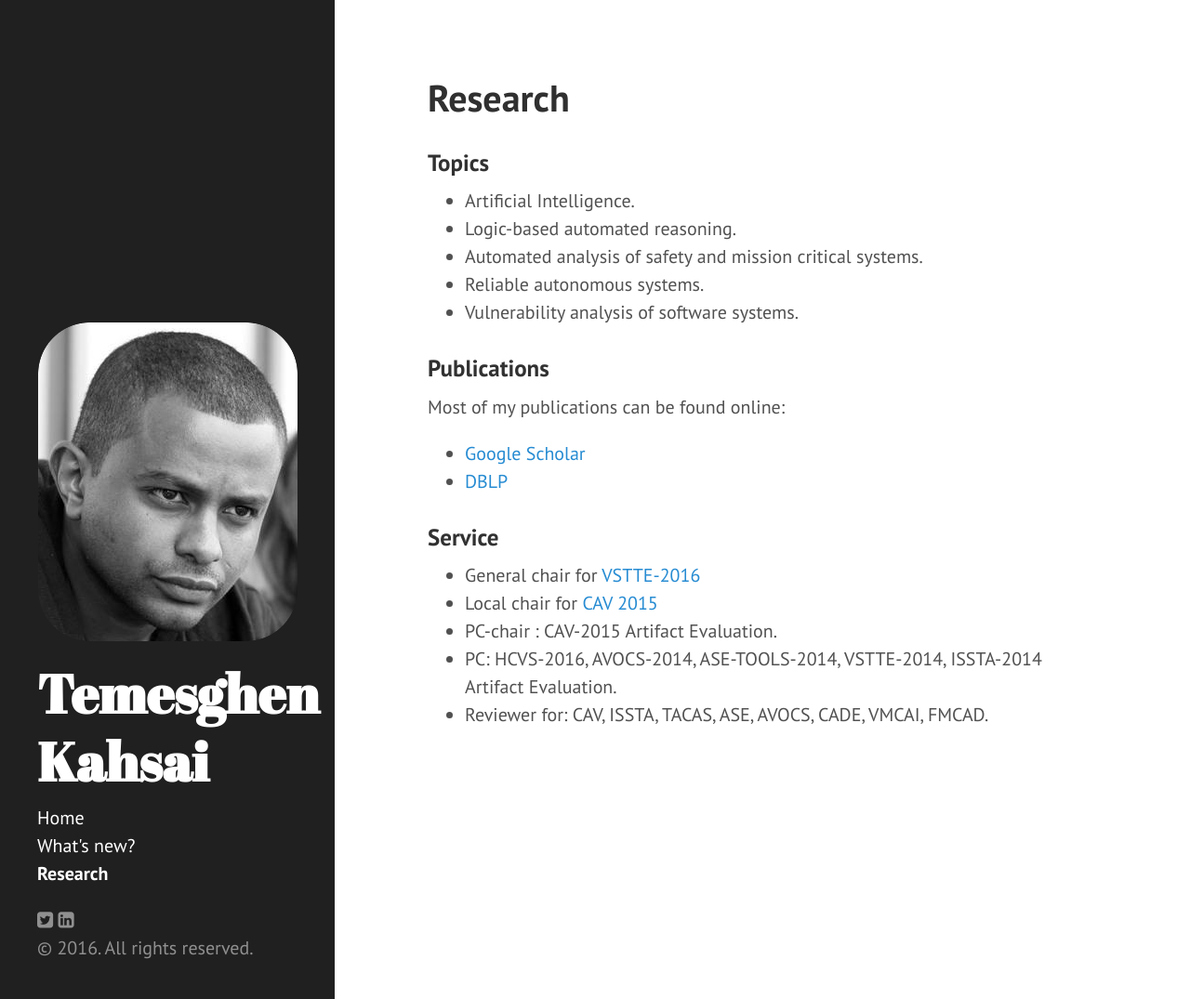
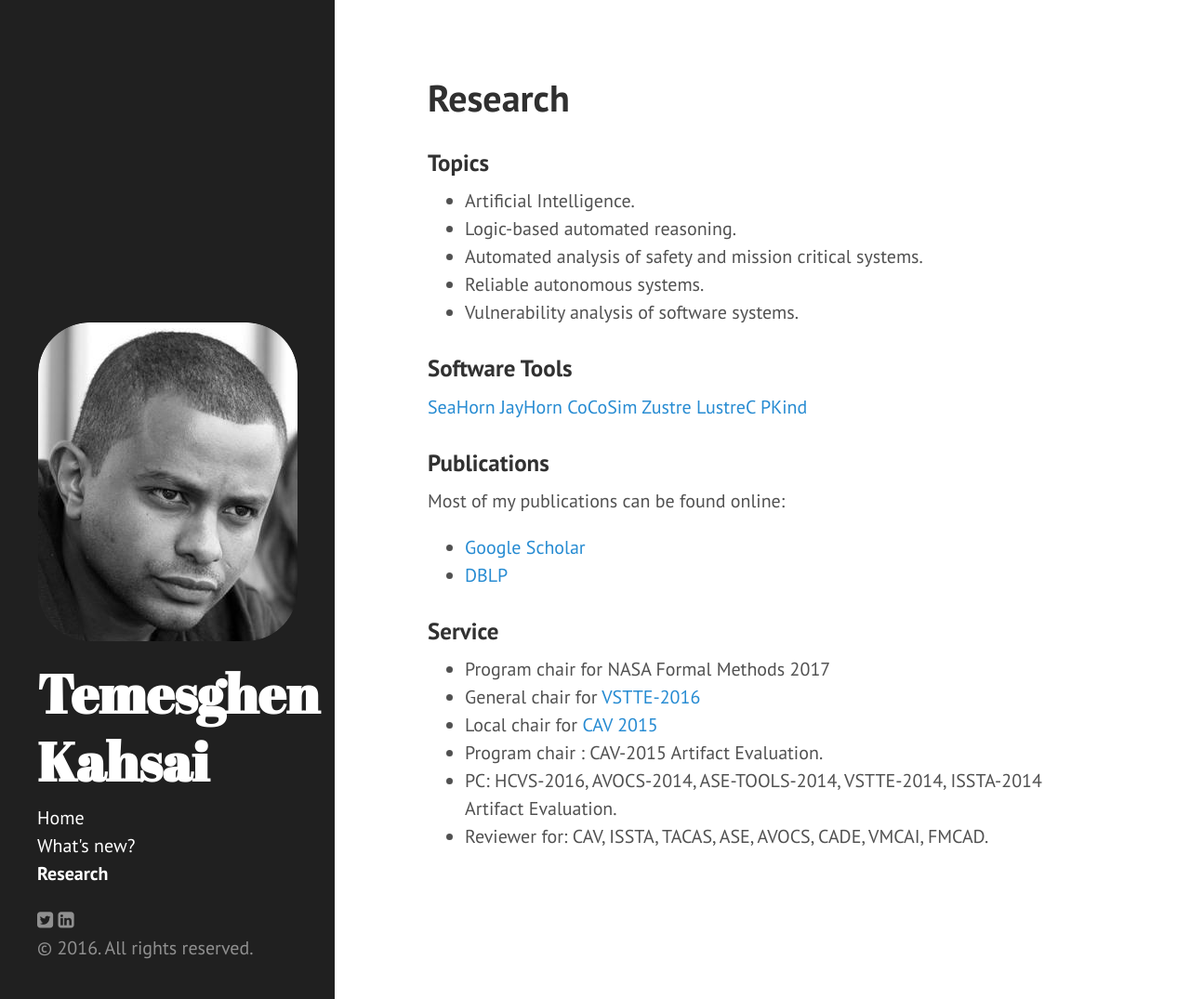
Before and after one commit to lememta/lememta.github.io, a Jekyll site: the page built from research.md, in a window 1280 px wide and 1075 px high. Shown: the whole window at 93% size. Built offline with Jekyll 4.4.1, drawn with Linux system fonts in a browser that asks for light colours; nearby versions of some CDN libraries.

Commit message:
changed date

```diff
--- a/research.md
+++ b/research.md
@@ -12,18 +12,27 @@ permalink: /research/
 * Reliable autonomous systems.
 * Vulnerability analysis of software systems.
 
+### Software Tools ###
+[SeaHorn][seahorn]
+[JayHorn][jayhorn]
+[CoCoSim][cocosim]
+[Zustre][zustre]
+[LustreC][lustrec]
+[PKind][pkind]
+
+
 
 ### Publications ###
-
 Most of my publications can be found online:
 
 * [Google Scholar][gs]
 * [DBLP][dblp]
 
 ### Service ###
+* Program chair for NASA Formal Methods 2017
 * General chair for [VSTTE-2016][vstte]
 * Local chair for [CAV 2015][cav15]
-* PC-chair : CAV-2015 Artifact Evaluation.
+* Program chair : CAV-2015 Artifact Evaluation.
 * PC: HCVS-2016, AVOCS-2014, ASE-TOOLS-2014, VSTTE-2014, ISSTA-2014 Artifact Evaluation.
 * Reviewer for: CAV, ISSTA, TACAS, ASE, AVOCS, CADE, VMCAI, FMCAD.
 
@@ -36,3 +45,9 @@ Most of my publications can be found online:
 [cmu]: www.cmu.edu/silicon-valley/
 [cav15]: http://cav2015.org/
 [vstte]: http://www.cs.toronto.edu/~chechik/vstte16/
+[zustre]: https://github.com/coco-team/zustre
+[cocosim]:https://github.com/coco-team/cocoSim
+[seahorn]:http://seahorn.github.io/
+[jayhorn]:https://github.com/jayhorn/jayhorn
+[lustrec]:https://github.com/coco-team/lustrec
+[pkind]: https://github.com/coco-team/pkind
```
